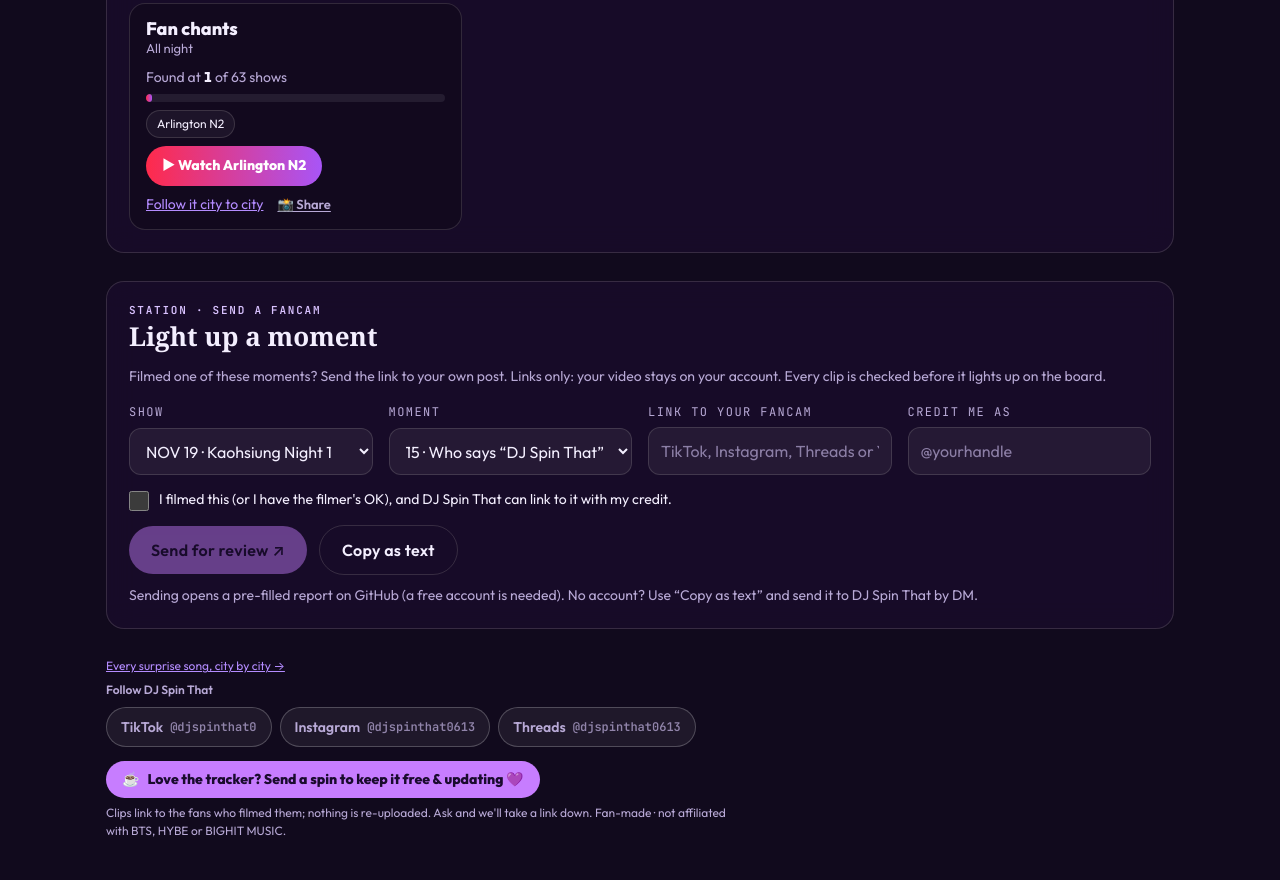
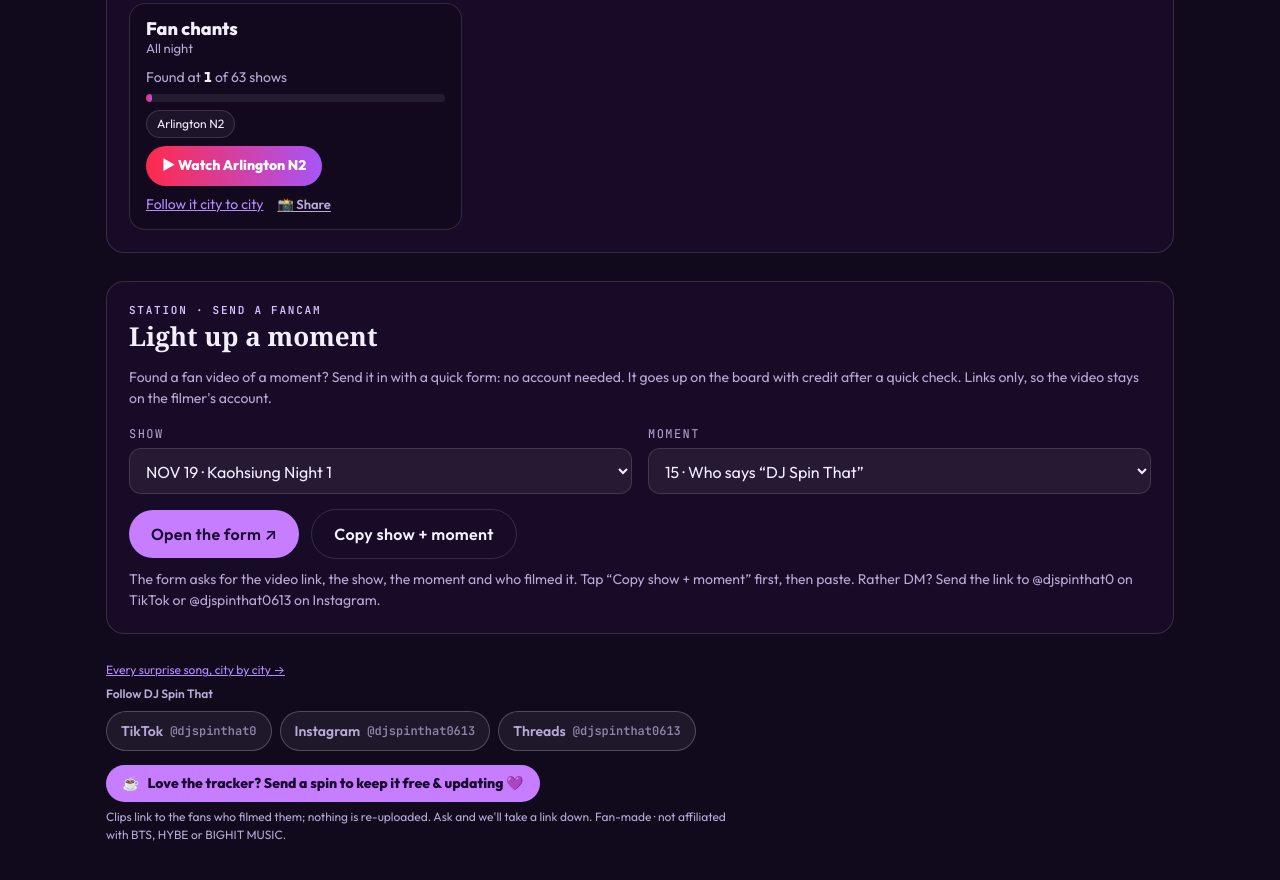
Before and after one commit to wendyerskine-hub/dj-spin-that, a plain HTML site: page moments.html in a window 1280 px wide. Shown: the part 3147-4027 px from the top of the page. Drawn offline with Linux system fonts and the light colour scheme; a web font is replaced by a local one.

Commit message:
Moments: Send a clip uses the Google Form (no account needed)
Co-Authored-By: Claude Opus 5.5 <noreply@anthropic.com>
Claude-Session: https://claude.ai/code/session_01TxJ5Ktwwd5mBPZFqQSgZGf

```diff
--- a/moments.html
+++ b/moments.html
@@ -333,21 +333,18 @@ a.btn[aria-disabled="true"]{opacity:.45;pointer-events:none}
 
   <section class="station send" id="send" aria-labelledby="sendH">
     <h2 id="sendH"><small>Station · Send a fancam</small>Light up a moment</h2>
-    <p class="help">Filmed one of these moments? Send the link to your own post. Links only: your video stays on your account. Every clip is checked before it lights up on the board.</p>
+    <p class="help">Found a fan video of a moment? Send it in with a quick form: no account needed. It goes up on the board with credit after a quick check. Links only, so the video stays on the filmer's account.</p>
     <form id="sendForm" novalidate>
       <div class="grid2">
         <div class="field"><label for="sShow">Show</label><select id="sShow"></select></div>
         <div class="field"><label for="sMoment">Moment</label><select id="sMoment"></select></div>
-        <div class="field"><label for="sLink">Link to your fancam</label><input id="sLink" type="url" inputmode="url" autocomplete="off" placeholder="TikTok, Instagram, Threads or YouTube link"></div>
-        <div class="field"><label for="sWho">Credit me as</label><input id="sWho" type="text" autocomplete="off" placeholder="@yourhandle"></div>
       </div>
-      <label class="okline" style="margin-top:14px"><input type="checkbox" id="sOk"><span>I filmed this (or I have the filmer's OK), and DJ Spin That can link to it with my credit.</span></label>
       <div class="row" style="margin-top:14px;align-items:center">
-        <a class="btn" id="sSend" href="#" target="_blank" rel="noopener" aria-disabled="true">Send for review ↗</a>
-        <button class="btn ghost" id="sCopy" type="button">Copy as text</button>
+        <a class="btn" id="sSend" href="https://forms.gle/GKrh4T2VazNmBMRo8" target="_blank" rel="noopener">Open the form ↗</a>
+        <button class="btn ghost" id="sCopy" type="button">Copy show + moment</button>
         <span class="msg" id="sMsg" aria-live="polite"></span>
       </div>
-      <p class="help small" style="margin-top:10px">Sending opens a pre-filled report on GitHub (a free account is needed). No account? Use “Copy as text” and send it to DJ Spin That by DM.</p>
+      <p class="help small" style="margin-top:10px">The form asks for the video link, the show, the moment and who filmed it. Tap “Copy show + moment” first, then paste. Rather DM? Send the link to @djspinthat0 on TikTok or @djspinthat0613 on Instagram.</p>
     </form>
   </section>
 
@@ -514,7 +511,7 @@ function fillSelects(){
 function pick(showId,mi){if(showId)sel=showId;if(mi!=null)solo=mi;focusSel();render();if(showId&&history.replaceState)history.replaceState(null,"","#"+showId)}
 document.addEventListener("click",e=>{
   const t=e.target.closest("[data-solo],[data-show],[data-sel],[data-send]");if(!t)return;
-  if(t.dataset.send){const[sid,mi]=t.dataset.send.split("|");$("#sShow").value=sid;$("#sMoment").value=mi;updSend();$("#send").scrollIntoView({behavior:"smooth",block:"start"});setTimeout(()=>$("#sLink").focus({preventScroll:true}),400);return}
+  if(t.dataset.send){const[sid,mi]=t.dataset.send.split("|");$("#sShow").value=sid;$("#sMoment").value=mi;updSend();$("#send").scrollIntoView({behavior:"smooth",block:"start"});setTimeout(()=>$("#sCopy").focus({preventScroll:true}),400);return}
   if(t.dataset.sel){pick(t.dataset.sel,null);return}
   if(t.dataset.show){pick(t.dataset.show,+t.dataset.m);return}
   if(t.dataset.solo!=null){pick(null,+t.dataset.solo)}
@@ -525,18 +522,15 @@ $("#pgNext").addEventListener("click",()=>{start=Math.min(CH.length-win,start+wi
 let rt;addEventListener("resize",()=>{clearTimeout(rt);rt=setTimeout(()=>{const w0=win;measure();if(w0!==win){focusSel();render()}},150)});
 addEventListener("hashchange",()=>{const h=location.hash.slice(1);if(PLAYED.some(x=>x.id===h))pick(h,null)});
 
-/* send a fancam */
-function sendText(){const s=PLAYED.find(x=>x.id===$("#sShow").value),m=MOM[+$("#sMoment").value]||MOM[0];
-  return {title:`Fancam: ${m.label} · ${s?s.city+" "+s.night:""}`,
-  body:[`Show: ${s?`${s.city} ${s.night} (${s.date})`:""}`,`Show id: ${s?s.id:""}`,`Moment: ${m.label} (${m.id})`,`Link: ${$("#sLink").value.trim()}`,`Credit: ${$("#sWho").value.trim()||"(none)"}`,`Filmed it or has the filmer's OK: yes`].join("\n")}}
-function validLink(){return /^https?:\/\/\S+\.\S+/.test($("#sLink").value.trim())}
-function updSend(){const ok=validLink()&&$("#sOk").checked;const a=$("#sSend");a.setAttribute("aria-disabled",ok?"false":"true");
-  const t=sendText();a.href=ISSUES+"?labels=fancam&title="+encodeURIComponent(t.title)+"&body="+encodeURIComponent(t.body);
-  $("#sMsg").textContent=ok?"":(!$("#sLink").value.trim()?"":(!validLink()?"Paste the full link, starting with https://":"Tick the box to send."))}
-["#sShow","#sMoment","#sLink","#sWho","#sOk"].forEach(id=>{$(id).addEventListener("input",updSend);$(id).addEventListener("change",updSend)});
+/* send a fancam: Google Form (no account needed) */
+const FORM_URL="https://forms.gle/GKrh4T2VazNmBMRo8";
+function sendPair(){const S=PLAYED.find(x=>x.id===$("#sShow").value),m=MOM[+$("#sMoment").value]||MOM[0];return{show:S?`${S.city} ${S.night.replace(" (FESTA)","")} (${fmtLong(S.date)})`:"",moment:m.label}}
+function updSend(){$("#sMsg").textContent=""}
+["#sShow","#sMoment"].forEach(id=>$(id).addEventListener("change",updSend));
 $("#sSend").addEventListener("click",()=>{setTimeout(()=>{$("#sMsg").textContent="Thank you! Your clip is waiting for review 💜"},300)});
-$("#sCopy").addEventListener("click",()=>{const t=sendText();const text=t.title+"\n"+t.body;
-  (navigator.clipboard?navigator.clipboard.writeText(text):Promise.reject()).then(()=>{$("#sMsg").textContent="Copied. Send it to DJ Spin That by DM."}).catch(()=>{$("#sMsg").textContent="Copy didn't work here. Select the text in the box and copy it.";let p=$("#sPre");if(!p){p=document.createElement("textarea");p.id="sPre";p.rows=6;p.readOnly=true;p.style.cssText="width:100%;margin-top:10px;background:rgba(255,255,255,.06);color:var(--ink);border:1px solid var(--line);border-radius:12px;padding:10px;font-family:var(--f-mono);font-size:13px";$("#sendForm").appendChild(p)}p.value=text;p.select()})});
+$("#sCopy").addEventListener("click",()=>{const p=sendPair();const text=`Show: ${p.show}\nMoment: ${p.moment}`;
+  (navigator.clipboard?navigator.clipboard.writeText(text):Promise.reject()).then(()=>{$("#sMsg").textContent="Copied. Now open the form and paste."}).catch(()=>{$("#sMsg").textContent=`Show: ${p.show} · Moment: ${p.moment}`})});
+$("#sSend").addEventListener("click",()=>{try{if(window.goatcounter&&goatcounter.count)goatcounter.count({path:"moments/open-form",event:true})}catch(e){}});
 load();
 })();
 </script>
```
